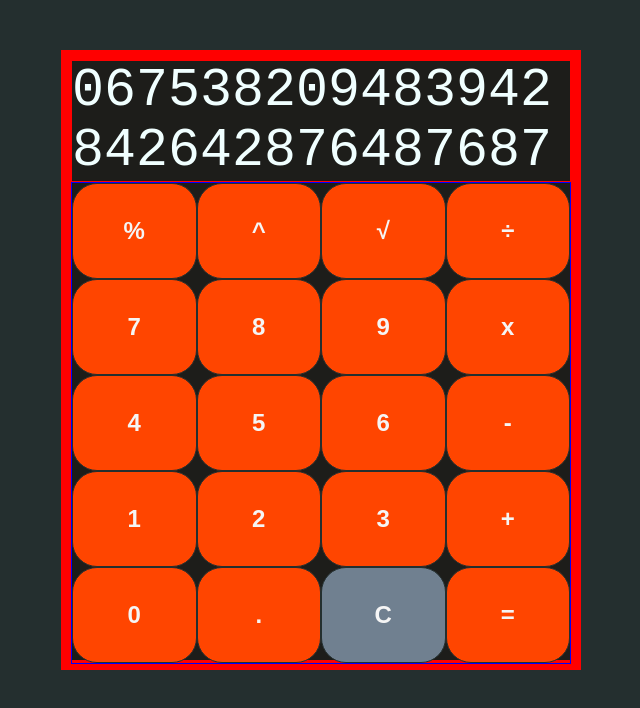
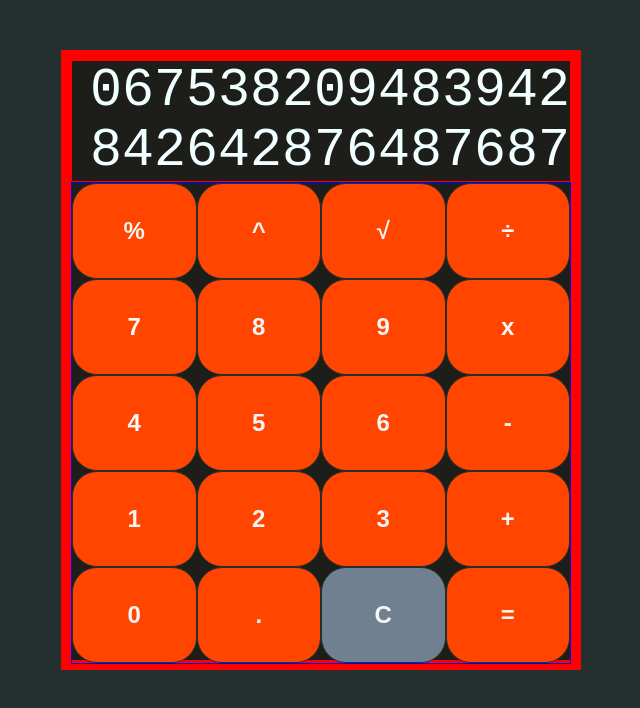
Before and after one commit to XAJX179/Calculator, a plain HTML site: page index.html in a window 1280 px wide. Shown: the whole page, without its empty margins (319-959 px from the left). Drawn offline with Linux system fonts and the light colour scheme.

Commit message:
Fix : Display Text

```diff
--- a/style.css
+++ b/style.css
@@ -14,12 +14,7 @@ body {
 .display {
   overflow: hidden;
 }
-.display p {
-  display: flex;
-  flex-direction: row-reverse;
-  margin: 0;
-  word-break: break-all;
-}
+
 /* adjust */
 body {
   margin-top: 50px;
@@ -30,6 +25,12 @@ body {
 }
 .display {
   height: 20%;
+}
+.display p {
+  height: 100%;
+  margin: 0;
+  overflow-wrap: break-word;
+  text-align: right;
 }
 .button-container {
   height: 80%;
```
